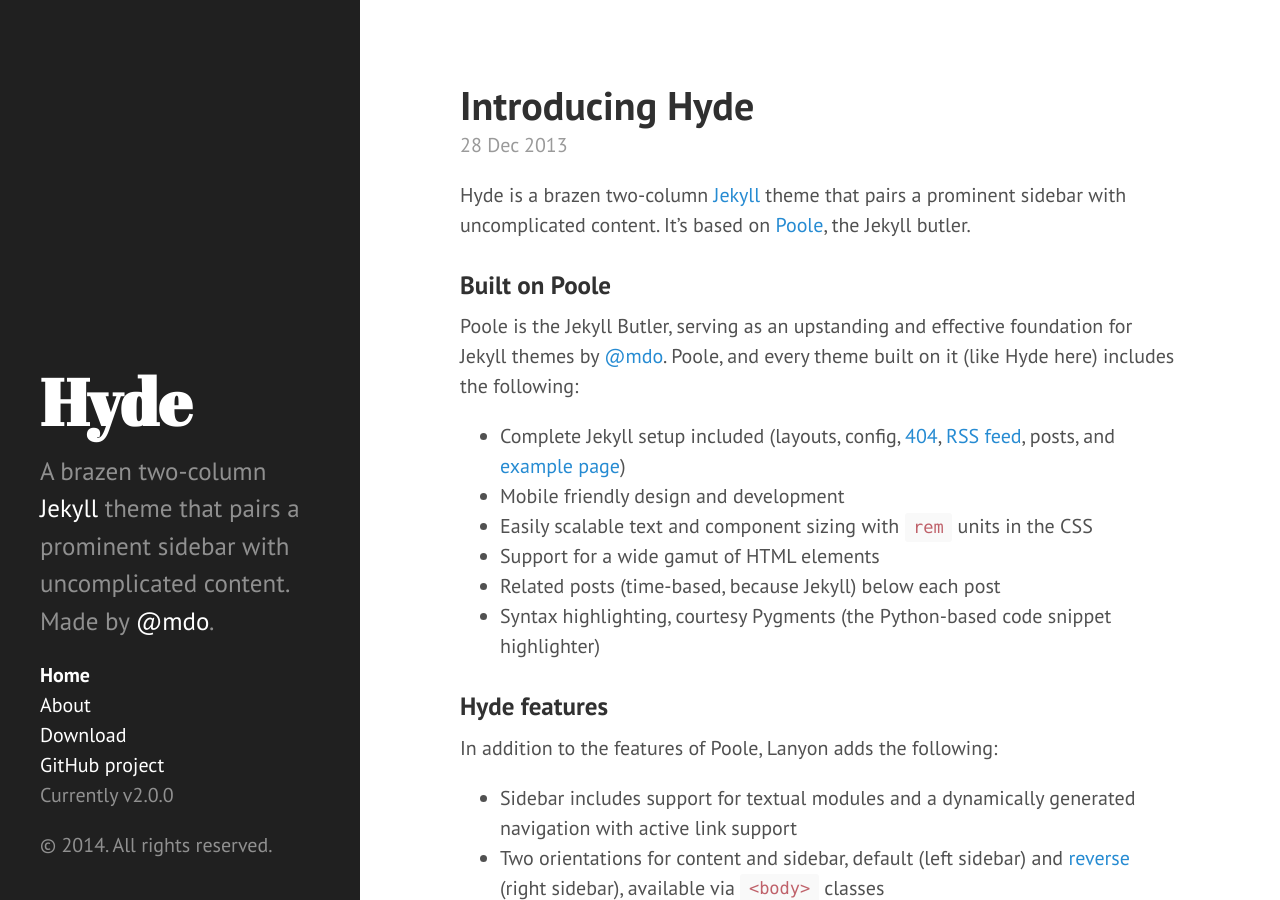
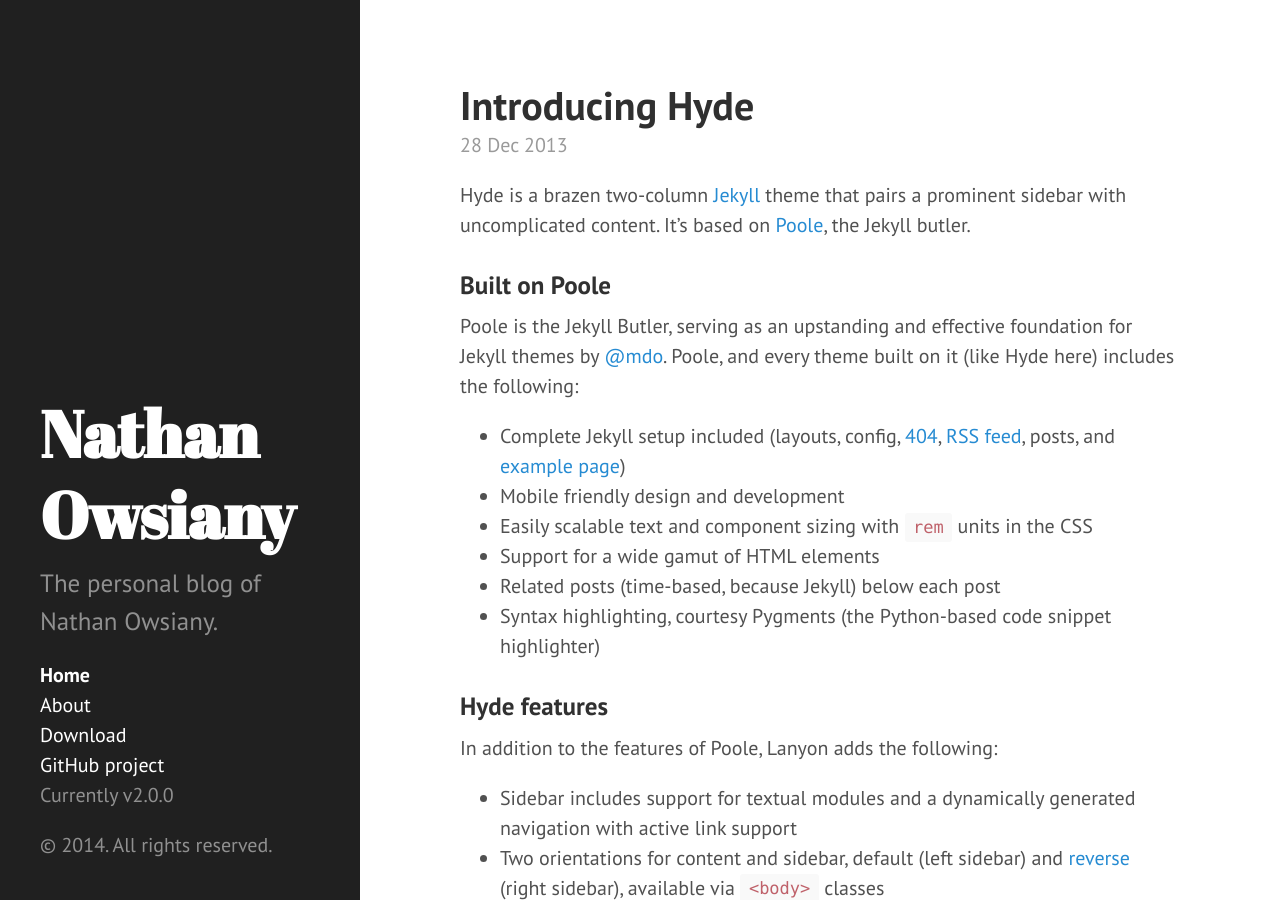
Before and after one commit to nathanows/ndwhtlssthr.github.io, a Jekyll site: the page built from index.html, in a window 1280 px wide and 900 px high. Built offline with Jekyll 4.4.1, drawn with Linux system fonts in a browser that asks for light colours; Markdown is read by kramdown in place of the engine named in the settings; the list of posts is cut into pages by our own code.

Commit message:
updated _config

```diff
--- a/_config.yml
+++ b/_config.yml
@@ -6,14 +6,14 @@ pygments:         true
 permalink:        pretty
 
 # Setup
-title:            Hyde
-tagline:          'A Jekyll theme'
-description:      'A brazen two-column <a href="http://jekyllrb.com" target="_blank">Jekyll</a> theme that pairs a prominent sidebar with uncomplicated content. Made by <a href="https://twitter.com/mdo" target="_blank">@mdo</a>.'
-url:              http://hyde.getpoole.com
+title:            Nathan Owsiany
+tagline:          'The personal blog of Nathan Owsiany'
+description:      'The personal blog of Nathan Owsiany.'
+url:              http://nathan.owsiany.me
 
 author:
-  name:           'Mark Otto'
-  url:            https://twitter.com/mdo
+  name:           'Nathan Owsiany'
+  url:            https://twitter.com/nathanows
 
 paginate:         5
 
@@ -21,4 +21,4 @@ paginate:         5
 version:          2.0.0
 
 github:
-  repo:           https://github.com/poole/hyde
+  repo:           https://github.com/ndwhtlssthr/ndwhtlssthr.github.io
```
Also changed, not shown: 7 other files.
